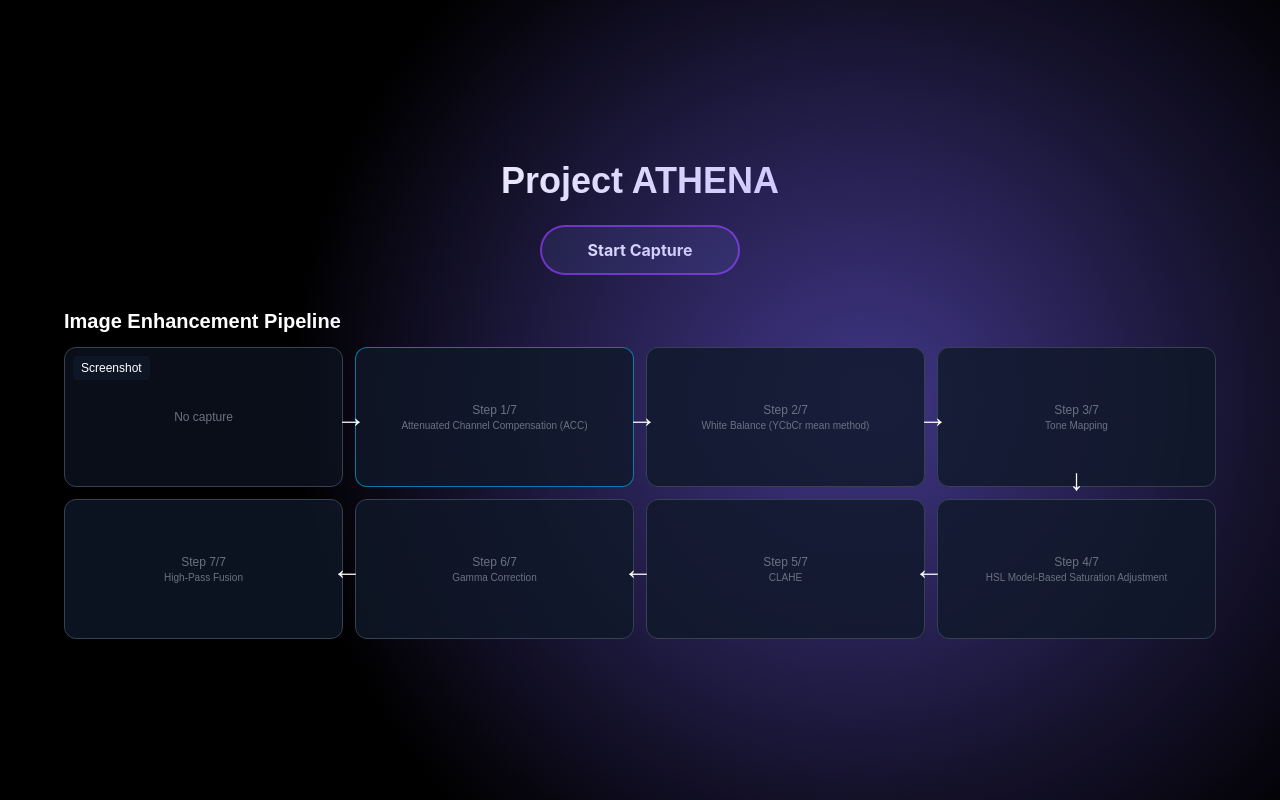
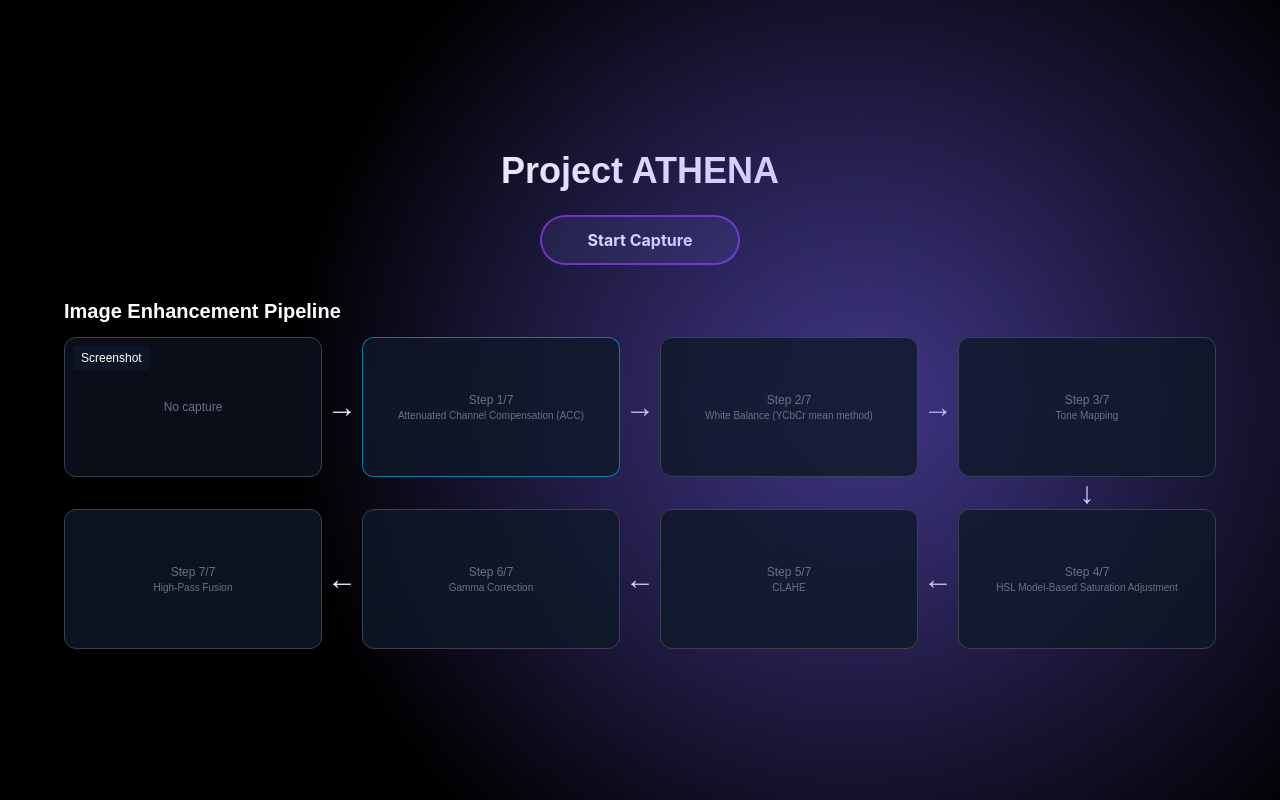
Before and after one commit to butterr12/athena, a Next.js app: page / in a window 1280 px wide. Built offline with nearby package versions, Linux system fonts and the light colour scheme.

Commit message:
fix: arrow space

```diff
--- a/app/page.tsx
+++ b/app/page.tsx
@@ -307,64 +307,94 @@ const cleanCaption = (s: string) => {
         </div>
       )}
 
-      {/* Image Enhancement Pipeline: 2x4 grid, boxes = screenshot dimensions scaled down (~30%) */}
+      {/* Image Enhancement Pipeline: 7x3 grid so arrows have their own space between boxes */}
       <section className="mt-8 w-full max-w-6xl">
         <h2 className="text-xl font-semibold text-white mb-3">Image Enhancement Pipeline</h2>
-        <div className="grid grid-cols-4 grid-rows-2 gap-3">
         {(() => {
           const boxSize = screenshotSize
             ? { width: screenshotSize.width * PIPELINE_BOX_SCALE, height: screenshotSize.height * PIPELINE_BOX_SCALE }
             : pipelineCellSize;
-            return [
-            { row: 0, col: 0, type: "input" as const },
-            { row: 0, col: 1, stepIndex: 0 },
-            { row: 0, col: 2, stepIndex: 1 },
-            { row: 0, col: 3, stepIndex: 2 },
-            { row: 1, col: 0, stepIndex: 6 },
-            { row: 1, col: 1, stepIndex: 5 },
-            { row: 1, col: 2, stepIndex: 4 },
-            { row: 1, col: 3, stepIndex: 3 },
-          ].map((slot) => {
-            if (slot.type === "input") {
+          const ARROW_COL = "2.5rem";
+          const ARROW_ROW = "2rem";
+          const gridCols = boxSize
+            ? `${boxSize.width}px ${ARROW_COL} ${boxSize.width}px ${ARROW_COL} ${boxSize.width}px ${ARROW_COL} ${boxSize.width}px`
+            : `1fr ${ARROW_COL} 1fr ${ARROW_COL} 1fr ${ARROW_COL} 1fr`;
+          const gridRows = boxSize
+            ? `${boxSize.height}px ${ARROW_ROW} ${boxSize.height}px`
+            : `auto ${ARROW_ROW} auto`;
+          const cells: { type: "input" | "step" | "arrow"; row: number; col: number; stepIndex?: number; arrow?: "→" | "←" | "↓" }[] = [
+            { type: "input", row: 0, col: 0 },
+            { type: "arrow", row: 0, col: 1, arrow: "→" },
+            { type: "step", row: 0, col: 2, stepIndex: 0 },
+            { type: "arrow", row: 0, col: 3, arrow: "→" },
+            { type: "step", row: 0, col: 4, stepIndex: 1 },
+            { type: "arrow", row: 0, col: 5, arrow: "→" },
+            { type: "step", row: 0, col: 6, stepIndex: 2 },
+            { type: "arrow", row: 1, col: 6, arrow: "↓" },
+            { type: "step", row: 2, col: 0, stepIndex: 6 },
+            { type: "arrow", row: 2, col: 1, arrow: "←" },
+            { type: "step", row: 2, col: 2, stepIndex: 5 },
+            { type: "arrow", row: 2, col: 3, arrow: "←" },
+            { type: "step", row: 2, col: 4, stepIndex: 4 },
+            { type: "arrow", row: 2, col: 5, arrow: "←" },
+            { type: "step", row: 2, col: 6, stepIndex: 3 },
+          ];
+          return (
+            <div
+              className="grid items-center justify-items-center"
+              style={{ gridTemplateColumns: gridCols, gridTemplateRows: gridRows }}
+            >
+              {cells.map((cell, idx) => {
+                if (cell.type === "arrow") {
+                  return (
+                    <div
+                      key={`arrow-${cell.row}-${cell.col}`}
+                      className="flex items-center justify-center text-white text-3xl font-bold pointer-events-none"
+                      style={{ gridColumn: cell.col + 1, gridRow: cell.row + 1 }}
+                    >
+                      {cell.arrow}
+                    </div>
+                  );
+                }
+                if (cell.type === "input") {
                   return (
                     <div
                       key="input"
                       ref={pipelineCellRef}
-                  className="relative rounded-xl border border-gray-700 overflow-visible bg-gray-900/60 min-h-[140px] flex flex-col"
-                  style={boxSize ? { width: boxSize.width, height: boxSize.height } : undefined}
+                      className="relative rounded-xl border border-gray-700 overflow-hidden bg-gray-900/60 min-h-[140px] w-full h-full flex flex-col"
+                      style={{
+                        gridColumn: 1,
+                        gridRow: 1,
+                        ...(boxSize ? { width: boxSize.width, height: boxSize.height } : {}),
+                      }}
                     >
-                  <div className="absolute inset-0 rounded-xl overflow-hidden">
                       {imageSrc ? (
                         <img src={imageSrc} alt="Screenshot" className="w-full h-full object-fill" />
                       ) : (
                         <div className="w-full h-full flex items-center justify-center text-gray-500 text-xs">No capture</div>
                       )}
-                  </div>
                       <div className="absolute top-2 left-2 z-10 bg-gray-900/80 text-white text-xs font-medium px-2 py-1 rounded">
                         Screenshot
                       </div>
-                  <div className="absolute -right-8 top-1/2 -translate-y-1/2 z-20 px-2 text-white text-3xl font-bold pointer-events-none">→</div>
                     </div>
                   );
                 }
-            const i = slot.stepIndex!;
+                const i = cell.stepIndex!;
                 const stepName = PIPELINE_STEP_NAMES[i];
                 const stepLabel = PIPELINE_STEP_LABELS[i];
                 const isCurrent = i === currentStepIndex;
-            const isRevealed = i <= currentStepIndex && processingSteps[i]?.url;
-            const arrowRight = slot.row === 0 && slot.col < 3;
-            const arrowDown = slot.row === 0 && slot.col === 3;
-            const arrowLeft = slot.row === 1 && slot.col > 0;
+                const isRevealed = i <= currentStepIndex && !!processingSteps[i]?.url;
                 return (
                   <div
-                key={`${slot.row}-${slot.col}`}
-                className="relative rounded-xl border overflow-visible bg-gray-900/80 min-h-[140px] flex flex-col"
+                    key={`step-${i}`}
+                    className="relative rounded-xl border overflow-hidden bg-gray-900/80 min-h-[140px] w-full h-full flex flex-col"
                     style={{
+                      gridColumn: cell.col + 1,
+                      gridRow: cell.row + 1,
                       borderColor: isCurrent ? "rgba(0, 191, 255, 0.6)" : "rgb(55 65 81)",
                       ...(boxSize ? { width: boxSize.width, height: boxSize.height } : {}),
                     }}
                   >
-                <div className="absolute inset-0 rounded-xl overflow-hidden">
                     {isRevealed ? (
                       <>
                         <img src={processingSteps[i].url} alt={stepName} className="absolute inset-0 w-full h-full object-fill" />
@@ -378,14 +408,11 @@ const cleanCaption = (s: string) => {
                       </div>
                     )}
                   </div>
-                {arrowRight && <div className="absolute -right-8 top-1/2 -translate-y-1/2 z-20 px-2 text-white text-3xl font-bold pointer-events-none">→</div>}
-                {arrowDown && <div className="absolute bottom-0 left-1/2 -translate-x-1/2 translate-y-5 z-20 py-2 text-white text-3xl font-bold pointer-events-none">↓</div>}
-                {arrowLeft && <div className="absolute -left-8 top-1/2 -translate-y-1/2 z-20 px-2 text-white text-3xl font-bold pointer-events-none">←</div>}
+                );
+              })}
             </div>
           );
-          });
         })()}
-        </div>
       </section>
 
       {processingPhase === "done" &&
```
Lines whose indentation alone changed are shown as unchanged.
